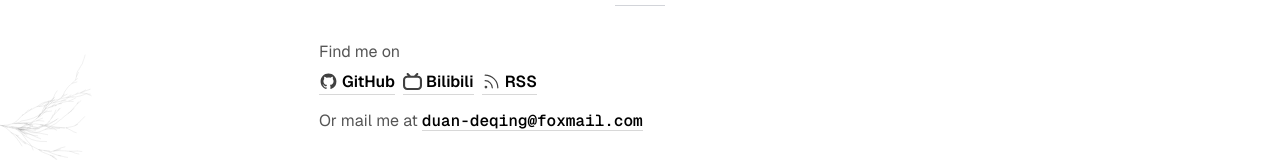
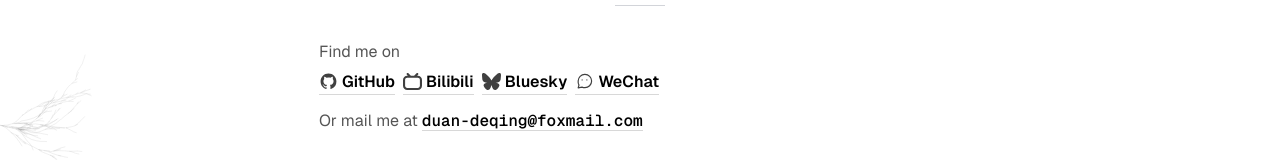
Before and after one commit to duan-deqing/duan-deqing.github.io, a React (Vite) app: page / in a window 1280 px wide. Shown: the part 363-523 px from the top of the page. Built offline with nearby package versions, Linux system fonts and the light colour scheme.

Commit message:
feat: Find me on 增加 Bluesky 与微信二维码气泡

```diff
--- a/src/components/site/MenuContent.jsx
+++ b/src/components/site/MenuContent.jsx
@@ -3,14 +3,13 @@ import config from '../../content/site.yaml'
 import { useLanguage } from '../../hooks/useLanguage'
 import NavItem from './NavItem'
 import {
-  BilibiliIcon,
   FolderIcon,
-  GitHubIcon,
   HomeIcon,
   MailIcon,
   PenIcon,
   RssIcon,
   SparklesIcon,
+  platformIcon,
 } from './icons'
 
 const NAV_ICONS = {
@@ -54,7 +53,7 @@ export default function MenuContent({ onNavigate }) {
     ...socials.map((social) => ({
       href: social.url,
       label: social.platform,
-      Icon: social.platform.toLowerCase().includes('github') ? GitHubIcon : BilibiliIcon,
+      Icon: platformIcon(social.platform),
     })),
     ...(email ? [{ href: `mailto:${email}`, label: 'Email', Icon: MailIcon }] : []),
     { href: '/rss.xml', label: 'RSS', Icon: RssIcon },
--- a/src/components/site/icons.jsx
+++ b/src/components/site/icons.jsx
@@ -143,3 +143,17 @@ export const WechatIcon = (props) => (
     <path d="M9 10h.01M15 10h.01" />
   </LineIcon>
 )
+
+export const BlueskyIcon = (props) => (
+  <FillIcon {...props}>
+    <path d="M12 10.8c-1.087-2.114-4.046-6.053-6.798-7.995C2.566.944 1.561 1.266.902 1.565.139 1.908 0 3.08 0 3.768c0 .69.378 5.65.624 6.479.815 2.736 3.713 3.66 6.383 3.364.136-.02.275-.039.415-.056-.138.022-.276.04-.415.056-3.912.58-7.387 2.005-2.83 7.078 5.013 5.19 6.87-1.113 7.823-4.308.953 3.195 2.81 9.498 7.823 4.308 4.557-5.073 1.082-6.499-2.83-7.078a8.741 8.741 0 0 1-.415-.056c.14.017.279.036.415.056 2.67.297 5.568-.628 6.383-3.364.246-.828.624-5.79.624-6.478 0-.69-.139-1.861-.902-2.206-.659-.298-1.664-.62-4.3 1.24C16.046 4.748 13.087 8.687 12 10.8Z" />
+  </FillIcon>
+)
+
+export function platformIcon(platform) {
+  const value = String(platform || '').toLowerCase()
+  if (value.includes('github')) return GitHubIcon
+  if (value.includes('bluesky')) return BlueskyIcon
+  if (value.includes('bilibili')) return BilibiliIcon
+  return ArrowUpRightIcon
+}
--- a/src/content/site.yaml
+++ b/src/content/site.yaml
@@ -265,5 +265,7 @@ socialLinks:
     url: https://github.com/duan-deqing
   - platform: Bilibili
     url: https://space.bilibili.com/18756460
+  - platform: Bluesky
+    url: https://bsky.app/profile/stylan.bsky.social
 footer:
   copyright: 2026 © STYLAN
--- a/src/pages/HomePage.jsx
+++ b/src/pages/HomePage.jsx
@@ -1,3 +1,4 @@
+import { useRef, useState } from 'react'
 import { Link } from 'react-router-dom'
 import config from '../content/site.yaml'
 import { useLanguage } from '../hooks/useLanguage'
@@ -5,9 +6,8 @@ import PageTitle from '../components/shared/PageTitle'
 import SiteLink from '../components/site/SiteLink'
 import {
   ArrowUpRightIcon,
-  BilibiliIcon,
-  GitHubIcon,
-  RssIcon,
+  WechatIcon,
+  platformIcon,
 } from '../components/site/icons'
 
 function SocialLink({ href, label, Icon }) {
@@ -21,11 +21,65 @@ function SocialLink({ href, label, Icon }) {
   )
 }
 
+function WechatSocialLink({ method, t }) {
+  const [open, setOpen] = useState(false)
+  const wrapperRef = useRef(null)
+  const label = t(method.label || { en: 'WeChat', zh: '微信' })
+  const qrLabel = t({ en: 'WeChat QR code', zh: '微信二维码' })
+
+  const closeIfOutside = (event) => {
+    if (!wrapperRef.current?.contains(event.relatedTarget)) setOpen(false)
+  }
+
+  return (
+    <span
+      ref={wrapperRef}
+      className="relative inline-flex"
+      onMouseEnter={() => setOpen(true)}
+      onMouseLeave={() => setOpen(false)}
+    >
+      <button
+        type="button"
+        className="social-link text-base text-heading"
+        aria-label={label}
+        aria-expanded={open}
+        aria-haspopup="dialog"
+        onClick={() => setOpen((value) => !value)}
+        onFocus={() => setOpen(true)}
+        onBlur={closeIfOutside}
+      >
+        <WechatIcon size={19} className="mr-1 inline-block opacity-75 align-text-bottom" />
+        {label}
+      </button>
+      {open ? (
+        <span
+          role="dialog"
+          aria-label={qrLabel}
+          className="absolute left-0 top-full z-20 mt-2 block w-48 rounded-lg border border-line bg-page p-2 shadow-xl max-sm:bottom-full max-sm:top-auto max-sm:mb-2 max-sm:mt-0"
+        >
+          <img
+            src={method.qrcode}
+            alt={qrLabel}
+            width={176}
+            height={176}
+            loading="lazy"
+            decoding="async"
+            className="h-44 w-44 rounded-md object-contain"
+          />
+        </span>
+      ) : null}
+    </span>
+  )
+}
+
 export default function HomePage() {
   const { lang, t } = useLanguage()
   const focus = (config.about?.focus || []).map((item) => t(item))
   const socials = config.socialLinks || []
   const email = config.contact?.email
+  const wechat = (config.contactPage?.contactMethods || []).find(
+    (method) => method.icon === 'wechat' && method.qrcode
+  )
   const skills = (config.skills || []).filter((group) => {
     const label = `${group.category?.en || ''} ${group.category?.zh || ''}`.toLowerCase()
     return !label.includes('hobbies') && !label.includes('爱好')
@@ -101,10 +155,10 @@ export default function HomePage() {
                 key={social.platform}
                 href={social.url}
                 label={social.platform}
-                Icon={social.platform.toLowerCase().includes('github') ? GitHubIcon : BilibiliIcon}
+                Icon={platformIcon(social.platform)}
               />
             ))}
-            <SocialLink href="/rss.xml" label="RSS" Icon={RssIcon} />
+            {wechat ? <WechatSocialLink method={wechat} t={t} /> : null}
           </div>
           {email ? (
             <p className="mt-3 text-base leading-[1.75]">
```
Also changed, not shown: 2 other files (tests, documents, lock files or other folders).
